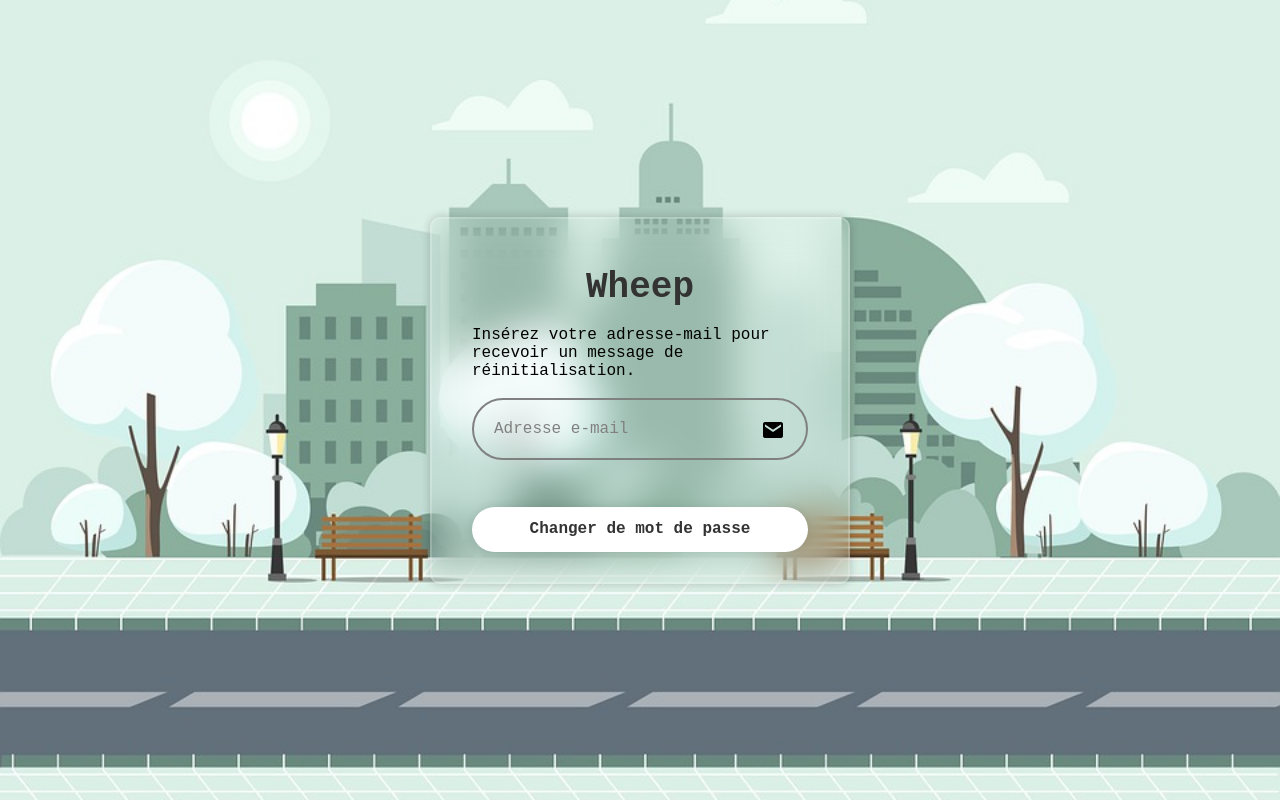
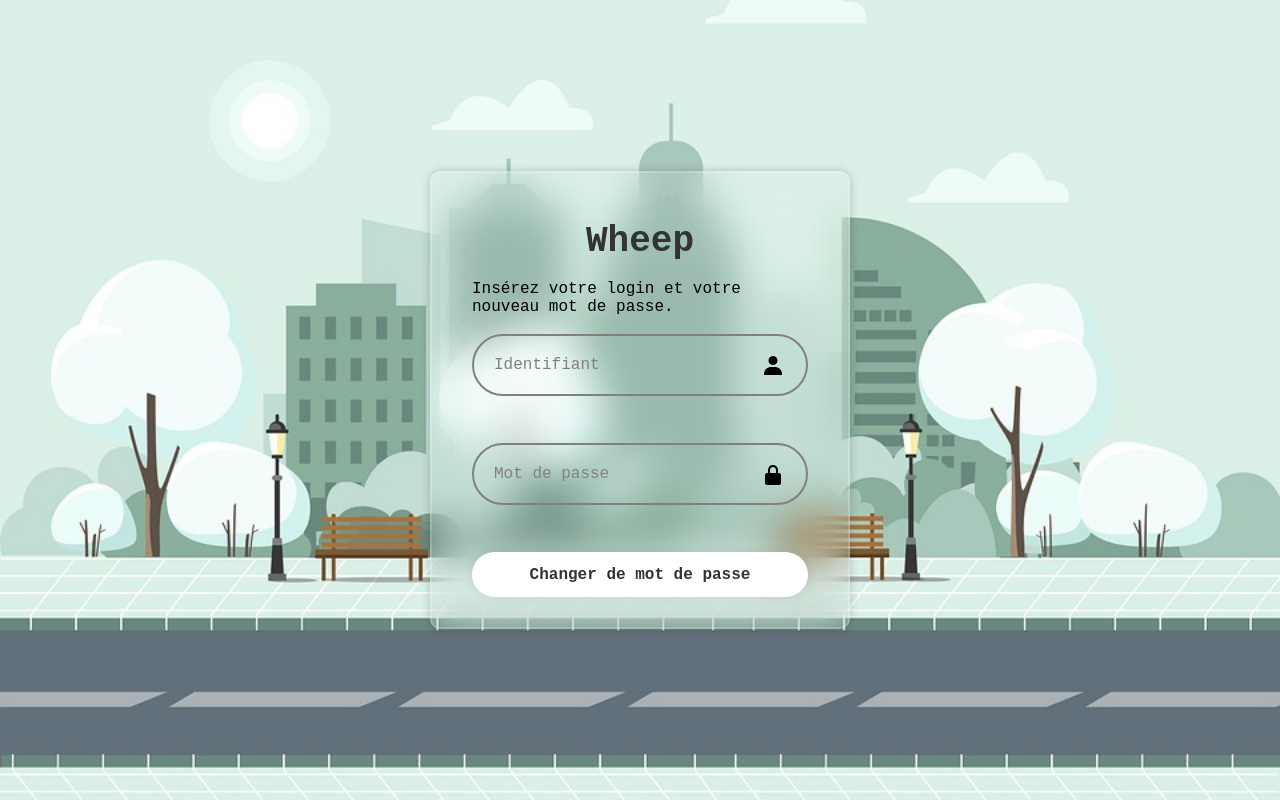
Before and after one commit to yynaa/TN-PP2I, a Flask app: page /forgot in a window 1280 px wide. Run offline with Flask 3, Linux system fonts and the light colour scheme.

```diff
--- a/frontend/app.py
+++ b/frontend/app.py
@@ -70,7 +70,19 @@ def register():
 
 @app.route('/forgot', methods=['GET', 'POST'])
 def forgot():
-    return render_template("welcome/forgot_mail.html")
+    infos = request.form
+    login = infos.get("login")
+    mdp = infos.get("mdp")
+
+    if request.method == 'GET':
+        return render_template("welcome/forgot_mail.html", is_reseting=False, password_issue="")
+
+    is_reseting = update_password("backend/db/database.db", login=login, newPassword=mdp)
+
+    if is_reseting[0]:
+        return render_template("welcome/forgot_mail.html", is_reseting=is_reseting[0], password_issue="")
+    else:
+        return render_template("welcome/forgot_mail.html", is_reseting=is_reseting[0], password_issue=is_reseting[1])
 
 #########################
 
--- a/frontend/templates/welcome/forgot_mail.html
+++ b/frontend/templates/welcome/forgot_mail.html
@@ -10,20 +10,35 @@
 <body>
     <header>
         <section class="loginwindow">
-            <form action="">
+            <form action="/forgot" method="POST">
                 <br>
                 <h1>Wheep</h1>
                 <br>
+                {% if is_reseting %}
+                <p style="color: green;">
+                    Mot de passe modifié avec succès
+                </p>
+                {% elif password_issue|length > 0 %}
+                <p style="color: red;">
+                    {{ password_issue }}
+                </p>
+                {% else %}
                 <p style="color: black;">
-                    Insérez votre adresse-mail pour recevoir un message de réinitialisation.
+                    Insérez votre login et votre nouveau mot de passe.
                 </p>
                 <br>
                 <div class="inputbox">
-                    <input id="mail" type="text" placeholder="Adresse e-mail" required>
-                    <img class="logomail" src="{{url_for('static', filename='welcome/mail_logo.png')}}" alt="Image_id">
+                    <input id="mail" name="login" type="text" placeholder="Identifiant" required>
+                    <img class="logoguy" src="{{url_for('static', filename='welcome/user_logo.png')}}" alt="Image_id">
+                </div>
+                <br>
+                <div class="inputbox">
+                    <input id="mdp" name="mdp" type="text" placeholder="Mot de passe" required>
+                    <img class="logolock" src="{{url_for('static', filename='welcome/padlock_logo.png')}}" alt="Image_mdp">
                 </div>
                 <br>
                 <button type="submit" class="btn">Changer de mot de passe</button>
+                {% endif %}
             </form>
         </section>
     </header>
--- a/frontend/templates/welcome/index.html
+++ b/frontend/templates/welcome/index.html
@@ -20,7 +20,7 @@
                 </div>
                 <br>
                 <div class="inputbox">
-                    <input id="mdp" type="text" placeholder="Mot de passe" required>
+                    <input id="mdp" type="password" placeholder="Mot de passe" required>
                     <img class="logolock" src="{{url_for('static', filename='welcome/padlock_logo.png')}}" alt="Image_mdp">
                 </div>
                 <br>
```
Also changed, not shown: backend/db/database.db.
